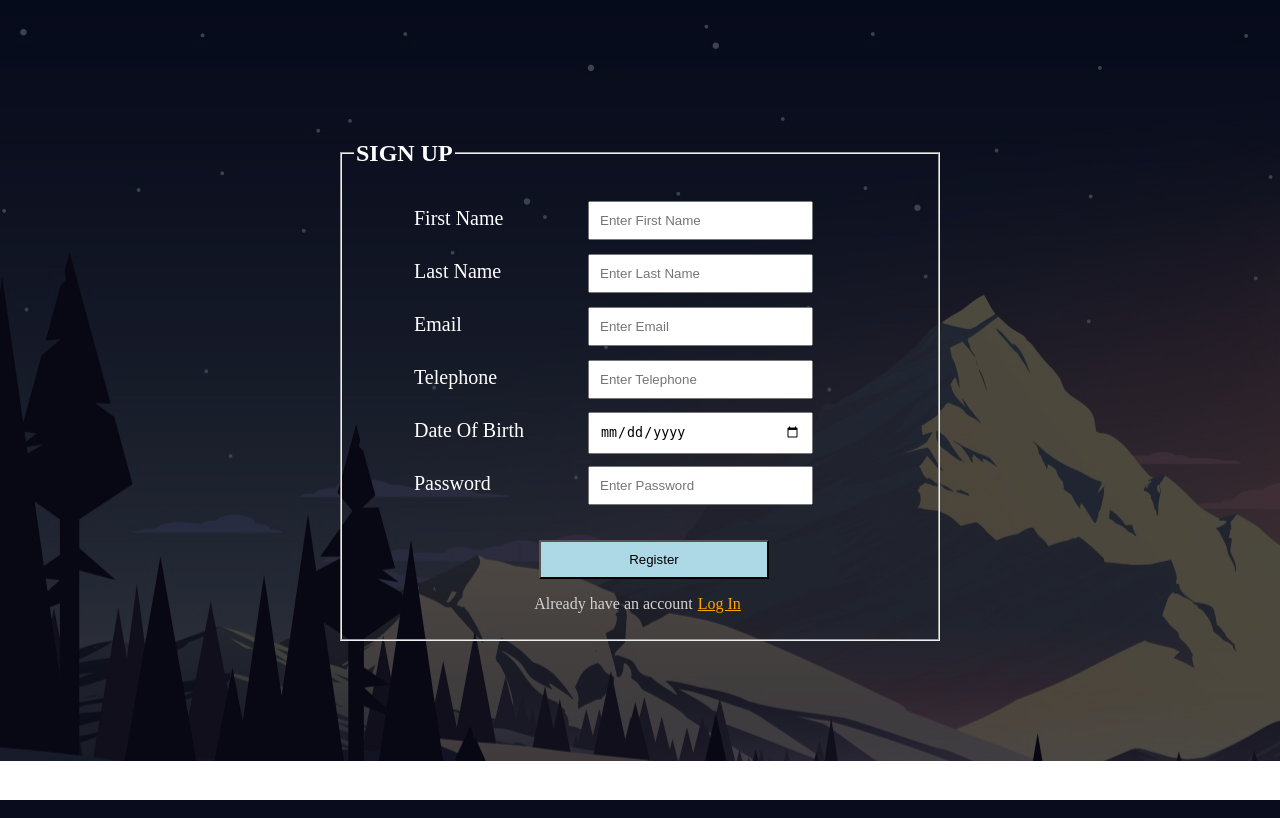
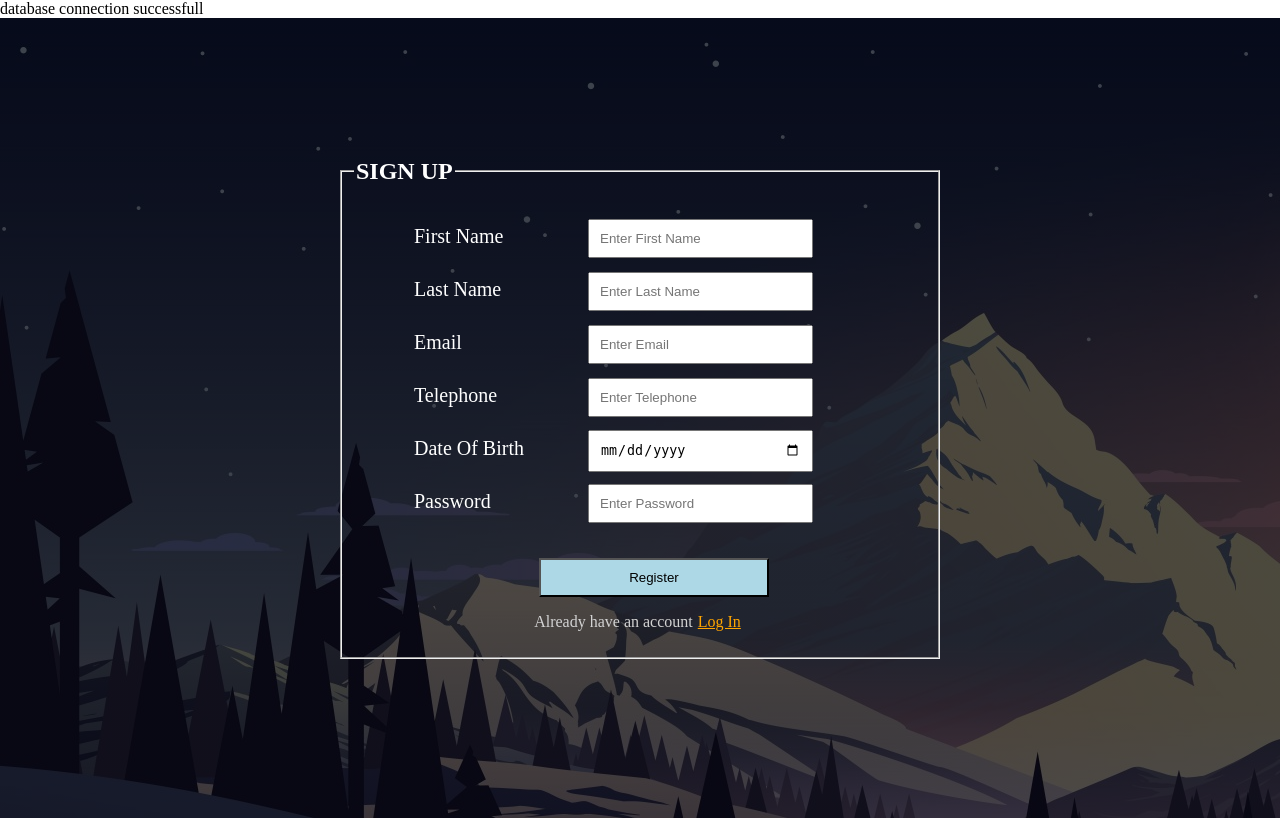
Before and after one commit to MadhushankaUCSC/UMS, a PHP site: page /signup.php in a window 1280 px wide. Run offline with PHP 8.4, Linux system fonts and the light colour scheme.

Commit message:
database connction

```diff
--- /dev/null
+++ b/inc/dbconnect.php
@@ -0,0 +1,16 @@
+<?php
+
+$server='localhost';
+$user='root';
+$password='';
+$database='ums';
+
+$connect=mysqli_connect($server,$user,$password,$database);
+
+if(mysqli_connect_error()){
+	die('database connection error'.mysql_connect_errorno());
+}else{
+	echo('database connection successfull');
+}
+
+ ?>
--- a/signup.php
+++ b/signup.php
@@ -1,3 +1,7 @@
+<?php
+ require_once('inc/dbconnect.php');  //include database connection
+ ?>
+
 <!DOCTYPE html>
 <html>
 <head>
@@ -6,7 +10,7 @@
 </head>
 <body>
 	<div class="body">
-		<form action="" method="post">
+		<form action="" method="post" onsubmit="submit">
 			<fieldset class="crd">
 				<legend><h2>SIGN UP</h2></legend>
 				<label for="first_name">First Name</label>
@@ -27,7 +31,7 @@
 				<label for="password">Password</label>
 				<input type="password" name="password" id="password" placeholder="Enter Password"><br>
 
-				<button class="btn" type="submit" id="submit">Register</button>
+				<button class="btn" type="submit" name="submit" id="submit">Register</button>
 				<p>Already have an account<a href="login.php">Log In</a></p>
 
 
@@ -37,3 +41,4 @@
 
 </body>
 </html>
+<?php mysqli_close($connect); ?> <!--close data base connection-->
```
